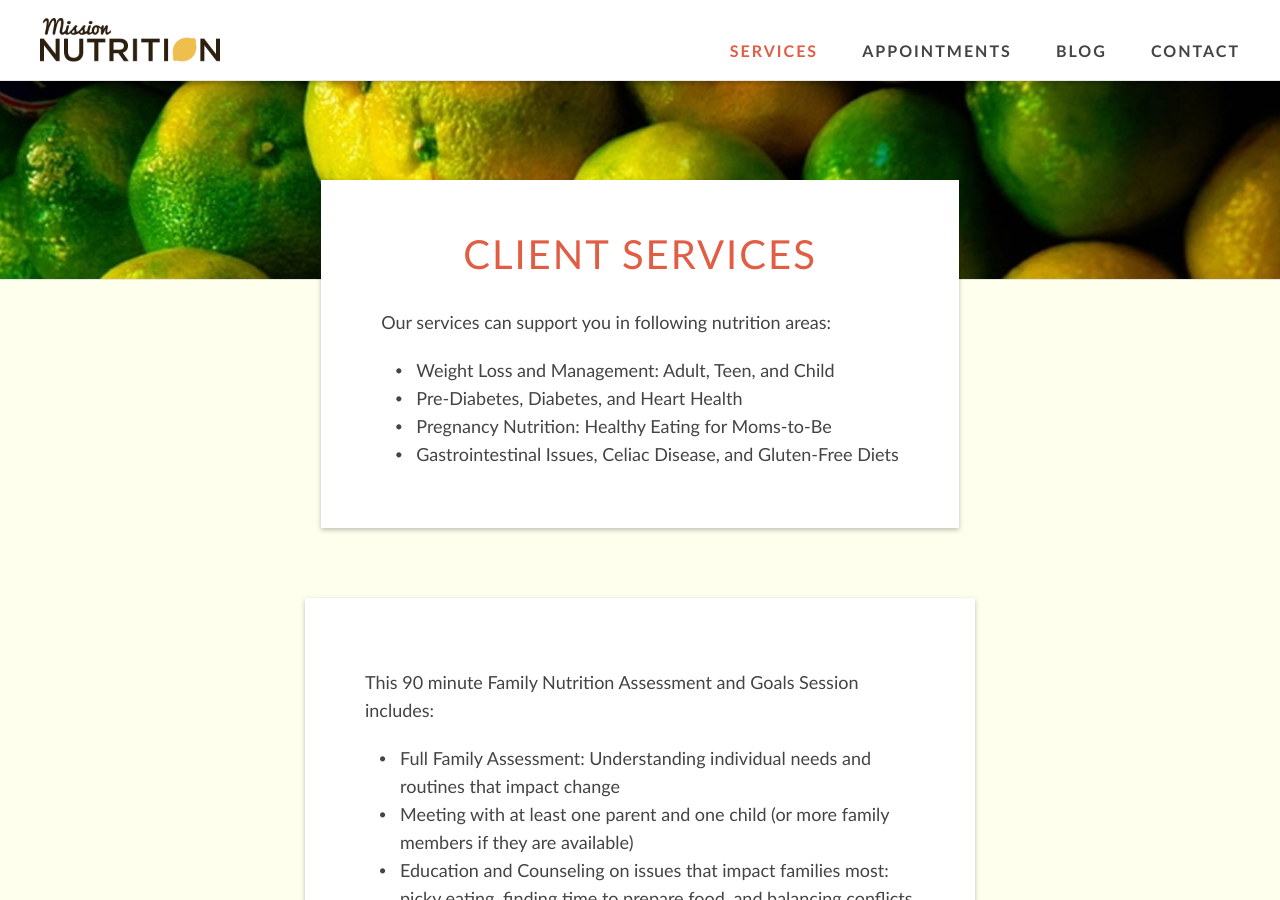
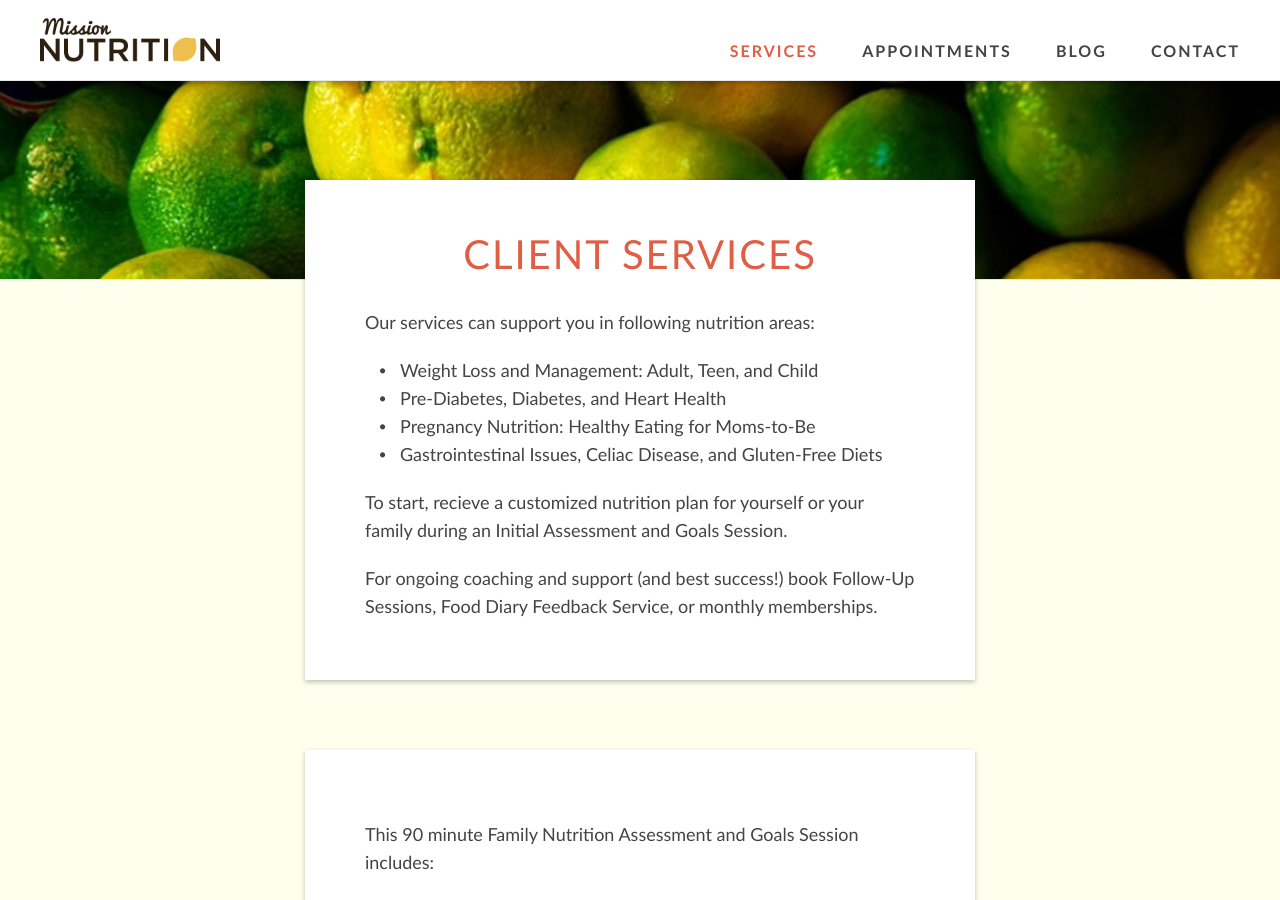
Before and after one commit to davelandry/missionnutrition, a Jekyll site: the page built from _pages/services.md, in a window 1280 px wide and 900 px high. Built offline with Jekyll 4.4.1, drawn with Linux system fonts in a browser that asks for light colours.

Commit message:
Update services.md

```diff
--- a/_pages/services.md
+++ b/_pages/services.md
@@ -11,3 +11,7 @@
 * Pre-Diabetes, Diabetes, and Heart Health
 * Pregnancy Nutrition: Healthy Eating for Moms-to-Be
 * Gastrointestinal Issues, Celiac Disease, and Gluten-Free Diets
+
+To start, recieve a customized nutrition plan for yourself or your family during an Initial Assessment and Goals Session.
+
+For ongoing coaching and support (and best success!) book Follow-Up Sessions, Food Diary Feedback Service, or monthly memberships.
```
